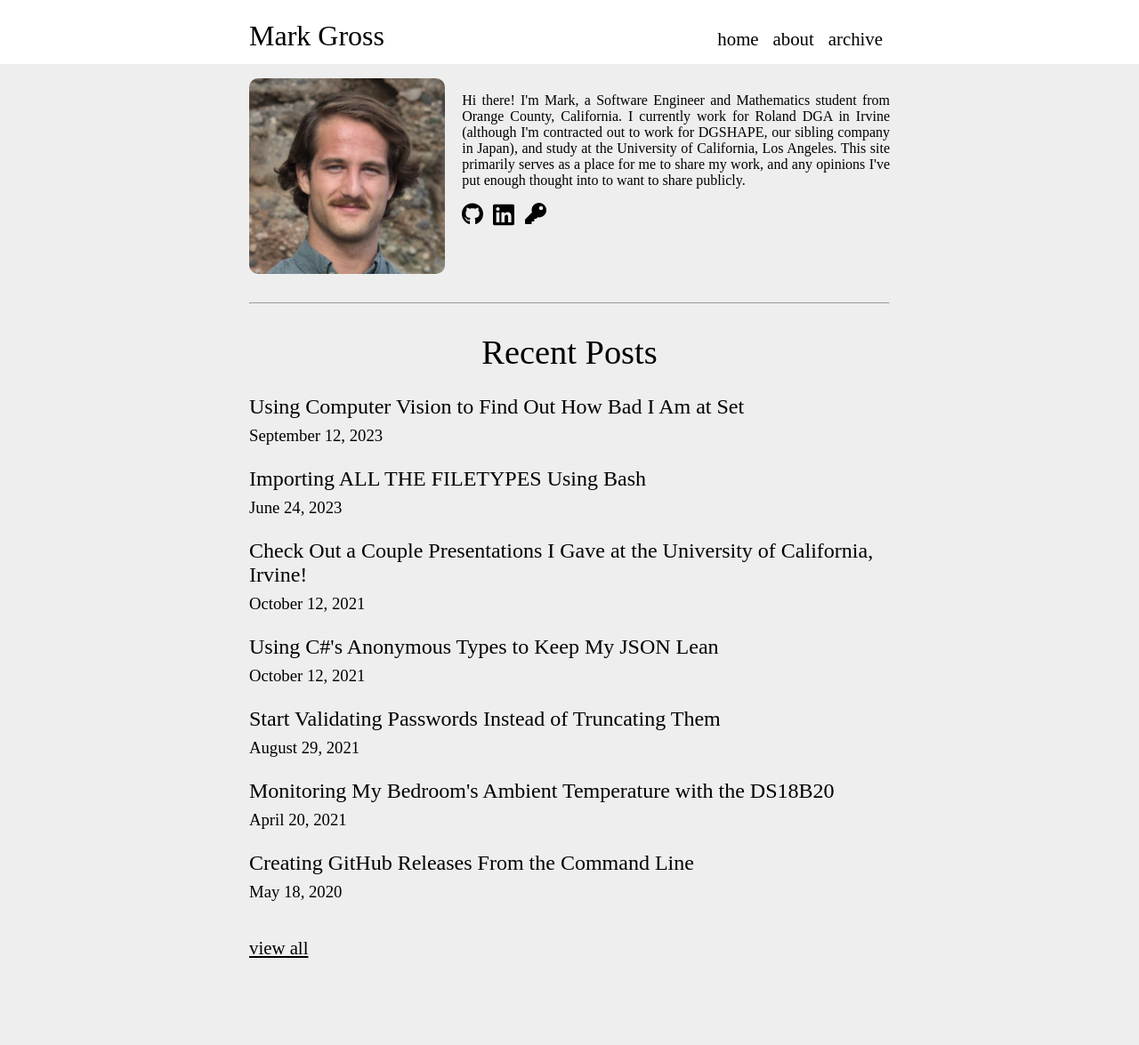
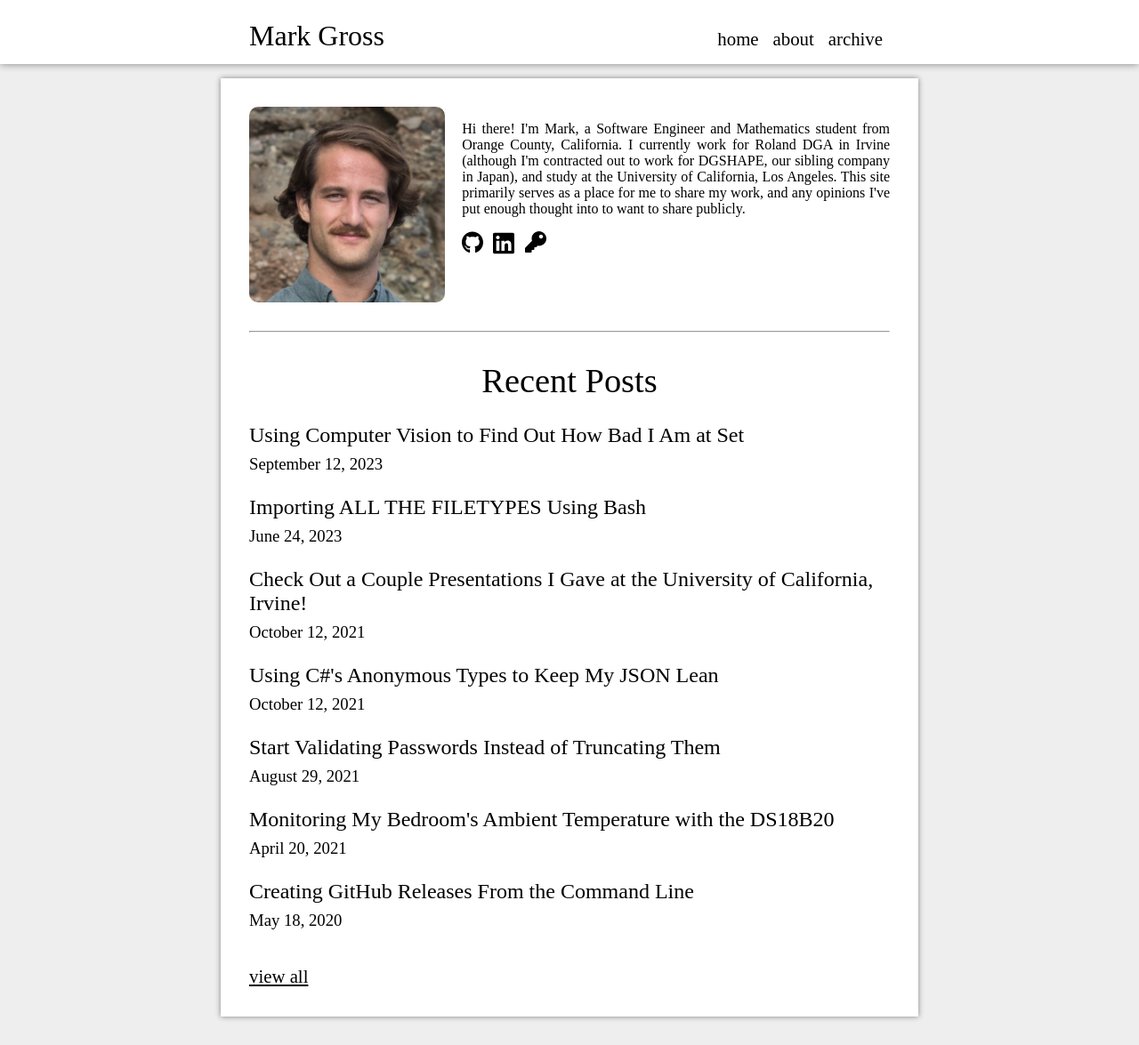
Before and after one commit to MarkusG/markusg.github.io, a Jekyll site: the page built from index.html, in a window 1280 px wide. Shown: the whole page at 89% size. Built offline with Jekyll 4.4.1, drawn with Linux system fonts in a browser that asks for light colours; before the commit the page ends 1111 px from its top, so only the background shows below that.

Commit message:
Make posts pop

```diff
--- a/_sass/mgross/main.scss
+++ b/_sass/mgross/main.scss
@@ -4,6 +4,12 @@ body {
 	background-color: #eee;
 	font-family: "Libre Baskerville, serif";
 	margin: 0;
+}
+
+@media screen and (max-width: 768px) {
+    body {
+        background-color: #fff;
+    }
 }
 
 h1, h2, h3, h4, h5 {
@@ -85,6 +91,9 @@ pre.highlight {
 	width: 720px;
 	max-width: 90%;
 	margin: 1rem auto 2rem auto;
+    padding: 2rem;
+    background-color: white;
+    filter: drop-shadow(0 0 3px gray);
 }
 
 #back-to-top {
@@ -96,6 +105,8 @@ pre.highlight {
 @media screen and (max-width: 768px) {
 	.container {
 		margin-bottom: 2rem;
+        padding: 0;
+        filter: none;
 	}
 
 	#index-content {
@@ -111,6 +122,7 @@ pre.highlight {
 
 nav {
 	background-color: #fff;
+    filter: drop-shadow(0 0 5px gray);
 }
 
 nav a {
```
